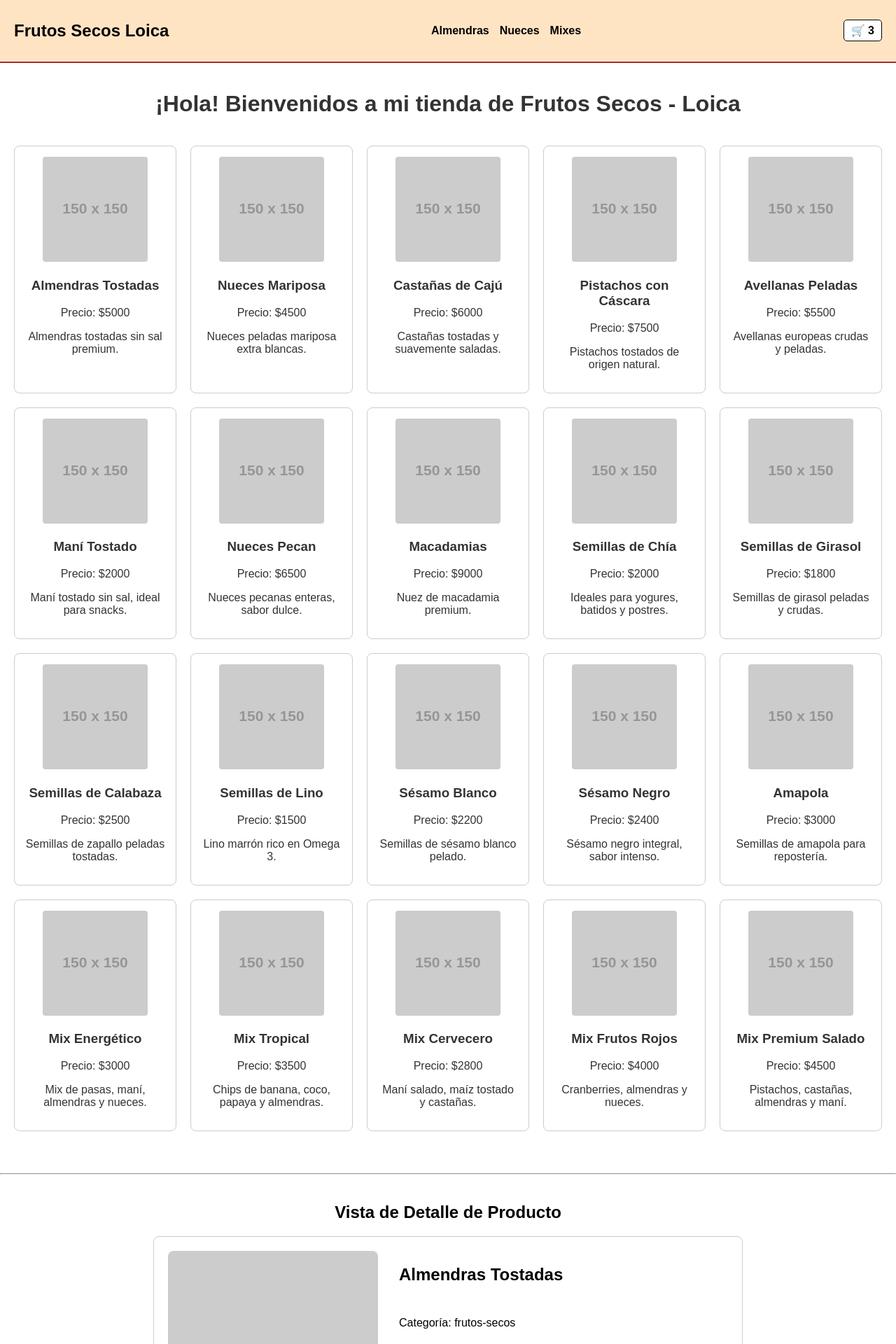
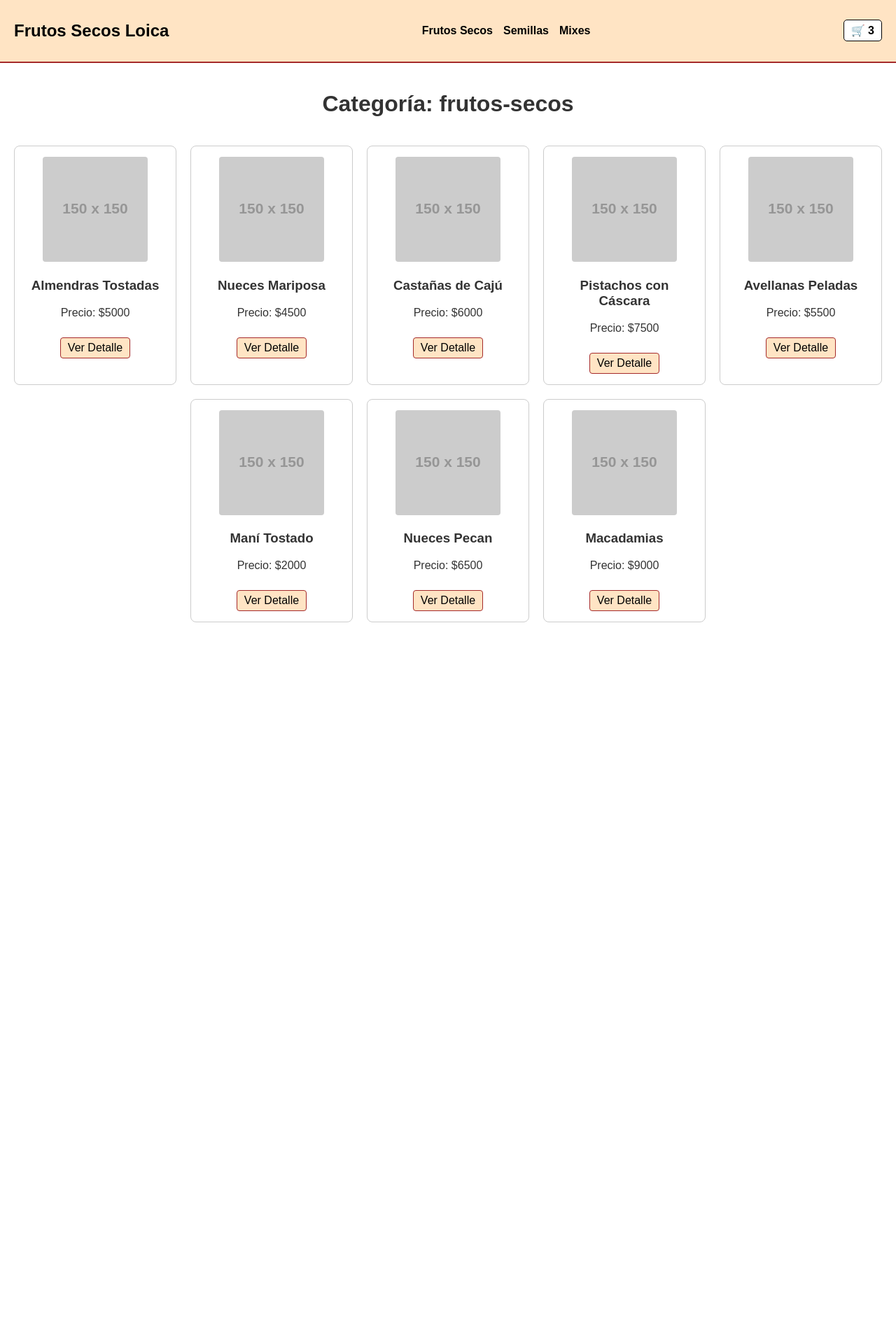
Before and after one commit to ccibenja/FrutosSecos-Loica-TiendaOnline, a React (Vite) app: page /category/frutos-secos in a window 1280 px wide. Shown: the top 1920 px of the page at 70% size. After the commit the page ends 909 px from the top, so only its background shows below. Built offline with nearby package versions, Linux system fonts and the light colour scheme.

Commit message:
Pre-entrega 6: Implementacion de React Router para navegacion por categorias y detalle de producto

```diff
--- a/package.json
+++ b/package.json
@@ -11,7 +11,8 @@
   },
   "dependencies": {
     "react": "^19.2.8",
-    "react-dom": "^19.2.8"
+    "react-dom": "^19.2.8",
+    "react-router-dom": "^7.18.4"
   },
   "devDependencies": {
     "@eslint/js": "^10.0.1",
--- a/src/App.jsx
+++ b/src/App.jsx
@@ -1,3 +1,4 @@
+import { BrowserRouter, Routes, Route } from "react-router-dom";
 import Navbar from "./components/Navbar/Navbar";
 import ItemListContainer from "./components/ItemListContainer/ItemListContainer";
 import ItemDetailContainer from "./components/ItemDetailContainer/ItemDetailContainer";
@@ -5,15 +6,24 @@ import "./App.css";
 
 function App() {
   return (
-    <div>
+    <BrowserRouter>
+
       <Navbar />
-      <ItemListContainer greeting="¡Hola! Bienvenidos a mi tienda de Frutos Secos - Loica" />
 
-      <hr style={{margin: "40px 0"}} />
+      <Routes>
 
-      <h2 style={{textAlign: "center"}}>Vista de Detalle de Producto</h2>
-      <ItemDetailContainer />
-    </div>
+        <Route path="/" element={<ItemListContainer greeting="¡Hola! Bienvenidos a Frutos Secos Loica" />} />
+
+
+        <Route path="/category/:idCategoria" element={<ItemListContainer greeting="Filtrando categoría..." />} />
+
+
+        <Route path="/item/:idProducto" element={<ItemDetailContainer />} />
+
+
+        <Route path="*" element={<h2 style={{ textAlign: "center", marginTop: "50px" }}>❌ Error 404: Página no encontrada</h2>} />
+      </Routes>
+    </BrowserRouter>
   );
 }
 
--- a/src/components/Item/Item.css
+++ b/src/components/Item/Item.css
@@ -10,3 +10,5 @@
 .card-producto img {
   border-radius: 4px;
 }
+
+.btn-detalle { background: bisque; padding: 5px 10px; text-decoration: none; color: black; border: 1px solid brown; border-radius: 4px; display: inline-block; margin-top: 10px; }
--- a/src/components/Item/Item.jsx
+++ b/src/components/Item/Item.jsx
@@ -1,3 +1,4 @@
+import { Link } from 'react-router-dom';
 import './Item.css';
 
 function Item({ product }) {
@@ -6,10 +7,13 @@ function Item({ product }) {
       <img src={product.img} alt={product.name} />
       <h3>{product.name}</h3>
       <p>Precio: ${product.price}</p>
-      <p className="descripcion">{product.description}</p>
+
+      {/* Botón que navega a la URL del producto usando su ID */}
+      <Link to={`/item/${product.id}`} className="btn-detalle">
+        Ver Detalle
+      </Link>
     </div>
   );
 }
 
-// ¡Esta es la línea clave que estaba faltando o fallando!
 export default Item;
--- a/src/components/ItemDetailContainer/ItemDetailContainer.jsx
+++ b/src/components/ItemDetailContainer/ItemDetailContainer.jsx
@@ -1,50 +1,37 @@
 import { useState, useEffect } from "react";
+import { useParams } from "react-router-dom"; // Importamos useParams
 import { getProductById } from "../../mock/asyncMock";
 import ItemDetail from "../ItemDetail/ItemDetail";
 
 function ItemDetailContainer() {
   const [producto, setProducto] = useState(null);
-  const [loading, setLoading] = useState(true); // Arranca cargando
-  const [error, setError] = useState(false); // Arranca sin errores
+  const [loading, setLoading] = useState(true);
+  const [error, setError] = useState(false);
+
+  // Capturamos el id de la URL
+  const { idProducto } = useParams();
 
   useEffect(() => {
-    // Si llegara a cambiar el id en el futuro, reseteamos los estados al pedir datos nuevos
     setLoading(true);
     setError(false);
 
-    getProductById(1)
+    // Convertimos idProducto a Número porque las URL siempre devuelven texto (String)
+    getProductById(Number(idProducto))
       .then((respuesta) => {
         setProducto(respuesta);
       })
       .catch((error) => {
         console.error(error);
-        setError(true); // Si la promesa falla, activamos el error
+        setError(true);
       })
       .finally(() => {
-        setLoading(false); // Apagamos el "cargando" al final de todo
+        setLoading(false);
       });
-  }, []);
+  }, [idProducto]); // idProducto en el array de dependencias
 
-  // Interfaz de Carga (UI)
-  if (loading) {
-    return (
-      <div style={{ textAlign: "center", padding: "40px" }}>
-        <h3>⏳ Cargando detalle del producto...</h3>
-      </div>
-    );
-  }
+  if (loading) return <h3 style={{ textAlign: "center", marginTop: "40px" }}>⏳ Buscando producto...</h3>;
+  if (error) return <h3 style={{ textAlign: "center", marginTop: "40px", color: "brown" }}>❌ Producto no encontrado</h3>;
 
-  // Interfaz de Error (UI)
-  if (error) {
-    return (
-      <div style={{ textAlign: "center", padding: "40px", color: "brown" }}>
-        <h3>❌ Uy, hubo un problema al cargar el producto.</h3>
-        <p>Por favor, recarga la página o intenta nuevamente más tarde.</p>
-      </div>
-    );
-  }
-
-  // Si no está cargando y no hay error, mostramos el producto
   return (
     <div>
       <ItemDetail producto={producto} />
--- a/src/components/ItemListContainer/ItemListContainer.jsx
+++ b/src/components/ItemListContainer/ItemListContainer.jsx
@@ -1,30 +1,39 @@
-// src/components/ItemListContainer/ItemListContainer.jsx
 import { useState, useEffect } from 'react';
+import { useParams } from 'react-router-dom'; // Importamos useParams
 import ItemList from '../ItemList/ItemList';
-import { getProducts } from '../../mock/asyncMock';
+import { getProducts, getProductsByCategory } from '../../mock/asyncMock'; // Importamos ambas funciones
 import './ItemListContainer.css';
 
 function ItemListContainer({ greeting }) {
-  // Estado para guardar los productos
   const [items, setItems] = useState([]);
+  const [loading, setLoading] = useState(true);
 
-  // useEffect con array vacío para que pida los datos solo al montar
+  // Capturamos la categoría desde la URL (debe llamarse igual que en App.jsx)
+  const { idCategoria } = useParams();
+
   useEffect(() => {
-    const fetchData = async () => {
-      const data = await getProducts(); // Esperamos 2 segundos
-      setItems(data); // Guardamos los datos en el estado
-    };
+    setLoading(true);
 
-    fetchData();
-  }, []);
+    // Si hay idCategoria usamos la función de filtro, si no, traemos todos
+    const funcionProductos = idCategoria ? getProductsByCategory(idCategoria) : getProducts();
+
+    funcionProductos
+      .then((data) => {
+        setItems(data);
+      })
+      .catch((error) => console.log(error))
+      .finally(() => {
+        setLoading(false);
+      });
+
+  }, [idCategoria]); // IMPORTANTE: idCategoria en el array de dependencias
 
   return (
     <div className="contenedor-saludo">
-      <h1 className="titulo-saludo">{greeting}</h1>
+      <h1 className="titulo-saludo">{idCategoria ? `Categoría: ${idCategoria}` : greeting}</h1>
 
-      {/* Si items está vacío muestro "Cargando", si no, muestro la lista */}
-      {items.length === 0 ? (
-        <p style={{ textAlign: 'center' }}>Cargando productos...</p>
+      {loading ? (
+        <p style={{ textAlign: 'center' }}>⏳ Cargando catálogo...</p>
       ) : (
         <ItemList products={items} />
       )}
--- a/src/components/Navbar/Navbar.jsx
+++ b/src/components/Navbar/Navbar.jsx
@@ -1,3 +1,4 @@
+import { Link, NavLink } from "react-router-dom";
 import CartWidget from "../CartWidget/CartWidget";
 import "./Navbar.css";
 
@@ -5,13 +6,16 @@ function Navbar() {
   return (
     <nav className="mi-navbar">
       <div>
-        <h2>Frutos Secos Loica</h2>
+        {/* Link envuelve el título para volver al inicio */}
+        <Link to="/" style={{ textDecoration: "none", color: "inherit" }}>
+          <h2>Frutos Secos Loica</h2>
+        </Link>
       </div>
 
       <ul className="menu-navegacion">
-        <li><a href="#">Almendras</a></li>
-        <li><a href="#">Nueces</a></li>
-        <li><a href="#">Mixes</a></li>
+        <li><NavLink to="/category/frutos-secos">Frutos Secos</NavLink></li>
+        <li><NavLink to="/category/semillas">Semillas</NavLink></li>
+        <li><NavLink to="/category/mixes">Mixes</NavLink></li>
       </ul>
 
       <CartWidget />
--- a/src/mock/asyncMock.js
+++ b/src/mock/asyncMock.js
@@ -52,3 +52,14 @@ export const getProductById = (productId) => {
     }, 1000); // Simulamos 1 segundo de demora
   });
 };
+
+// Función para traer productos filtrados por categoría
+export const getProductsByCategory = (categoryId) => {
+  return new Promise((resolve) => {
+    setTimeout(() => {
+      // Filtramos el array para devolver solo los que coinciden con la categoría
+      const productosFiltrados = productos.filter((p) => p.category === categoryId);
+      resolve(productosFiltrados);
+    }, 1000);
+  });
+};
```
Also changed, not shown: 2 other files (tests, documents, lock files or other folders).
